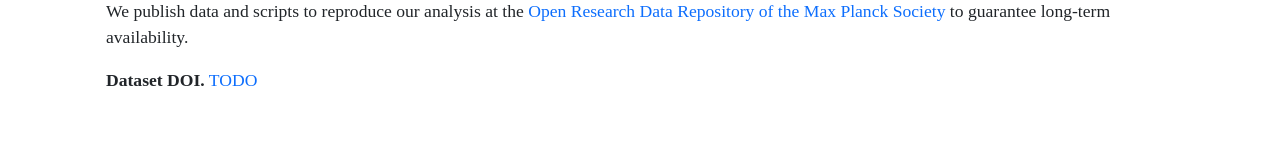
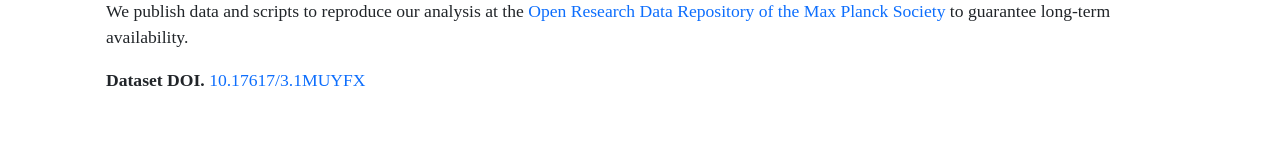
Before and after one commit to bannerclick/bannerclick.github.io, a plain HTML site: page index.html in a window 1280 px wide. Shown: the part 1247-1407 px from the top of the page. Drawn offline with nearby package versions, Linux system fonts and the light colour scheme.

Commit message:
add dataset DOI

```diff
--- a/index.html
+++ b/index.html
@@ -88,10 +88,10 @@
 
             <article class="px-4 py-2 row">
                 <p>We publish data and scripts to reproduce our analysis at the
-                    <a href="TODO">Open Research Data Repository of the Max Planck Society</a> to guarantee long-term availability.
+                    <a href="https://doi.org/10.17617/3.1MUYFX">Open Research Data Repository of the Max Planck Society</a> to guarantee long-term availability.
                 </p>
 
-                <p><b>Dataset DOI.</b> <a href="https://doi.org/TODO">TODO</a></p>
+                <p><b>Dataset DOI.</b> <a href="https://doi.org/10.17617/3.1MUYFX">10.17617/3.1MUYFX</a></p>
             </article>
         </div>
 
```
